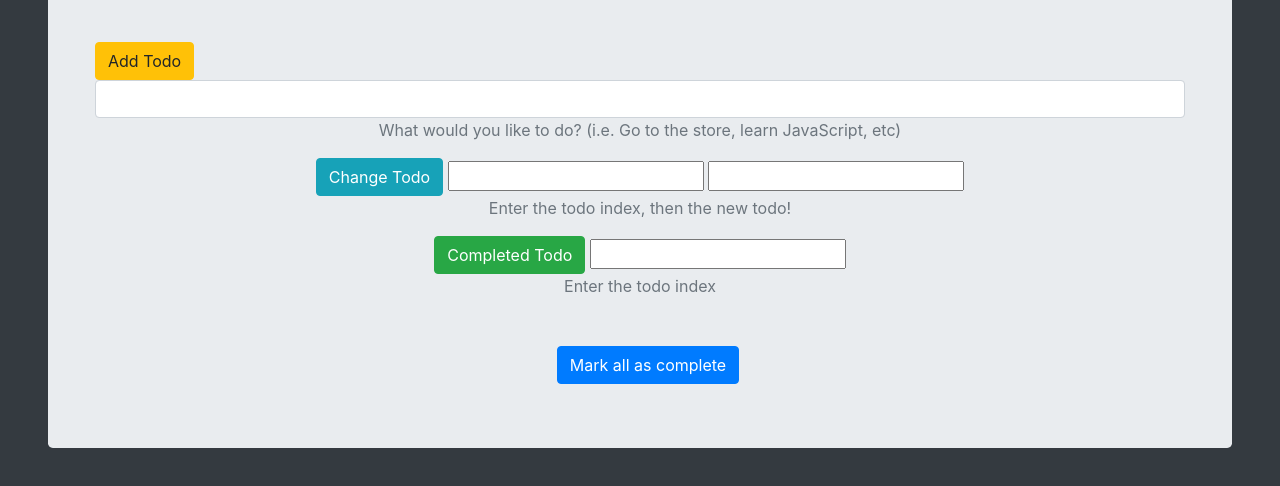
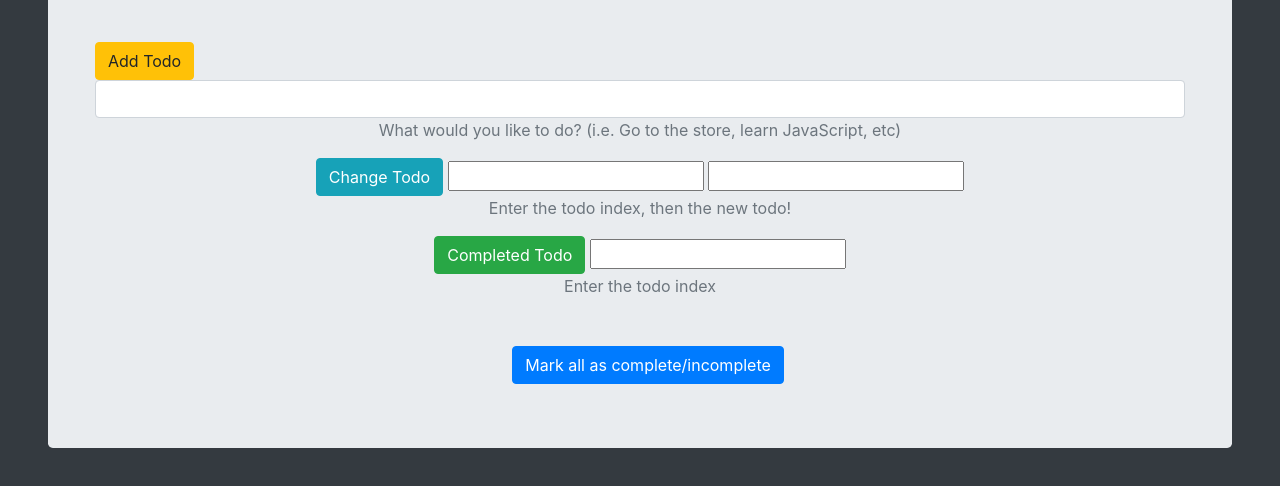
Before and after one commit to trblackw/Todo-List, a plain HTML site: page index.html in a window 1280 px wide. Shown: the part 220-706 px from the top of the page. Drawn offline with nearby package versions, Linux system fonts and the light colour scheme.

Commit message:
Update index.html

```diff
--- a/index.html
+++ b/index.html
@@ -29,7 +29,7 @@
     <p class="text text-muted text-center">Enter the todo index</p>
 </div>
 <div class="container text-center mt-5">
-    <button onclick="handlers.toggleAll()" class="btn btn-primary ml-3">Mark all as complete</button>
+    <button onclick="handlers.toggleAll()" class="btn btn-primary ml-3">Mark all as complete/incomplete</button>
  </div>
 </div>
 
```
